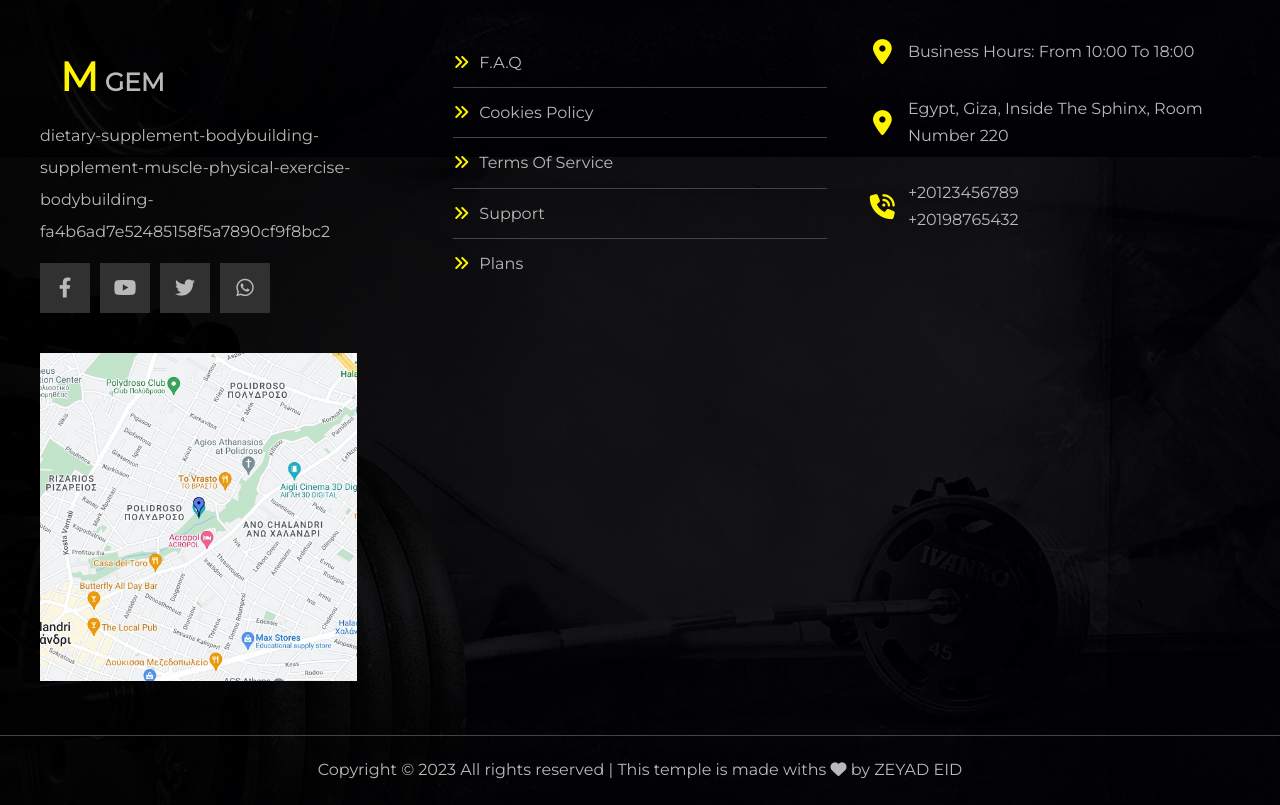
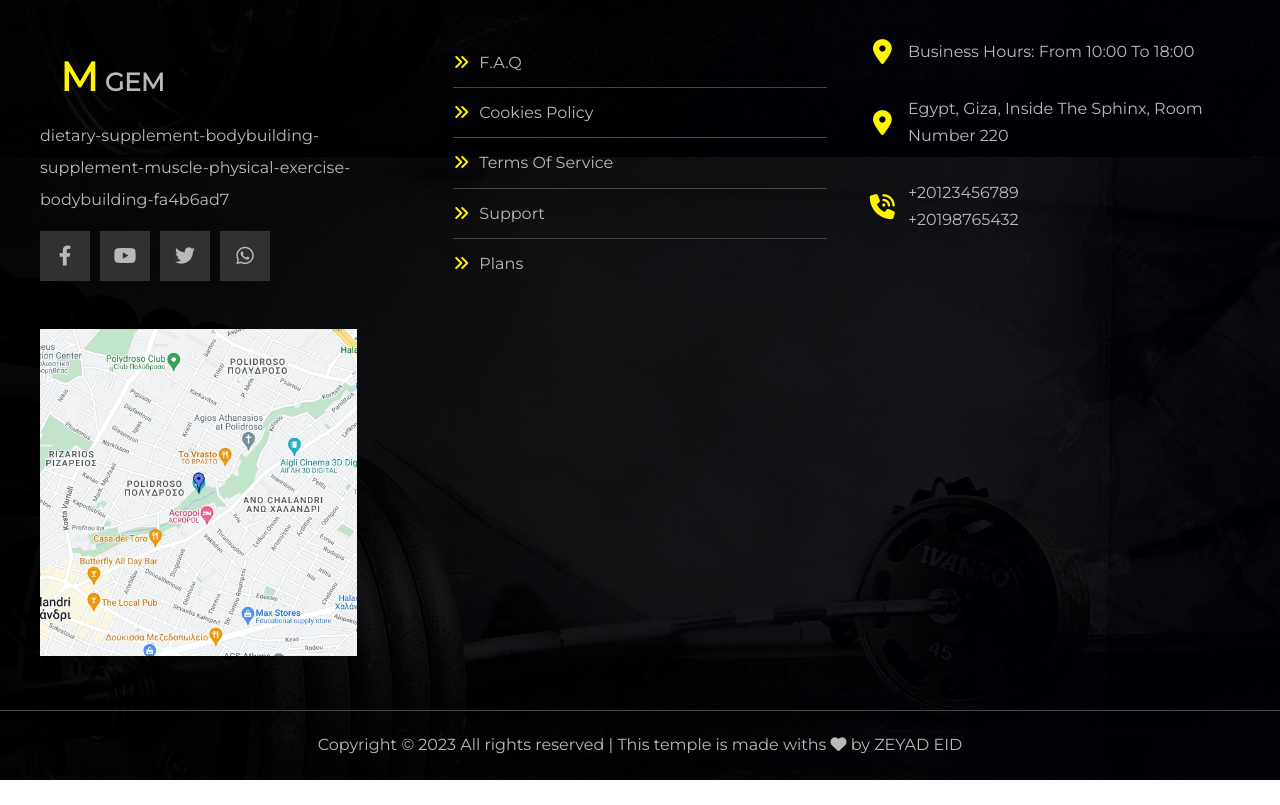
Before and after one commit to iziadeid/GYM-Temple, a plain HTML site: page index.html in a window 1280 px wide. Shown: the part 6243-7048 px from the top of the page. After the commit the page ends 7023 px from the top, so only its background shows below. Drawn offline with Linux system fonts and the light colour scheme.

Commit message:
Update index.html

```diff
--- a/index.html
+++ b/index.html
@@ -289,7 +289,7 @@
         <div class="container">
             <div class="box">
                 <h1><span>M</span> GEM</h1>
-                <p>dietary-supplement-bodybuilding-supplement-muscle-physical-exercise-bodybuilding-fa4b6ad7e52485158f5a7890cf9f8bc2
+                <p>dietary-supplement-bodybuilding-supplement-muscle-physical-exercise-bodybuilding-fa4b6ad7
                 </p>
                 <ul class="social">
                     <li> <a href="#" class="facebook"><i class="fab fa-facebook-f"></i></a></li>
```
